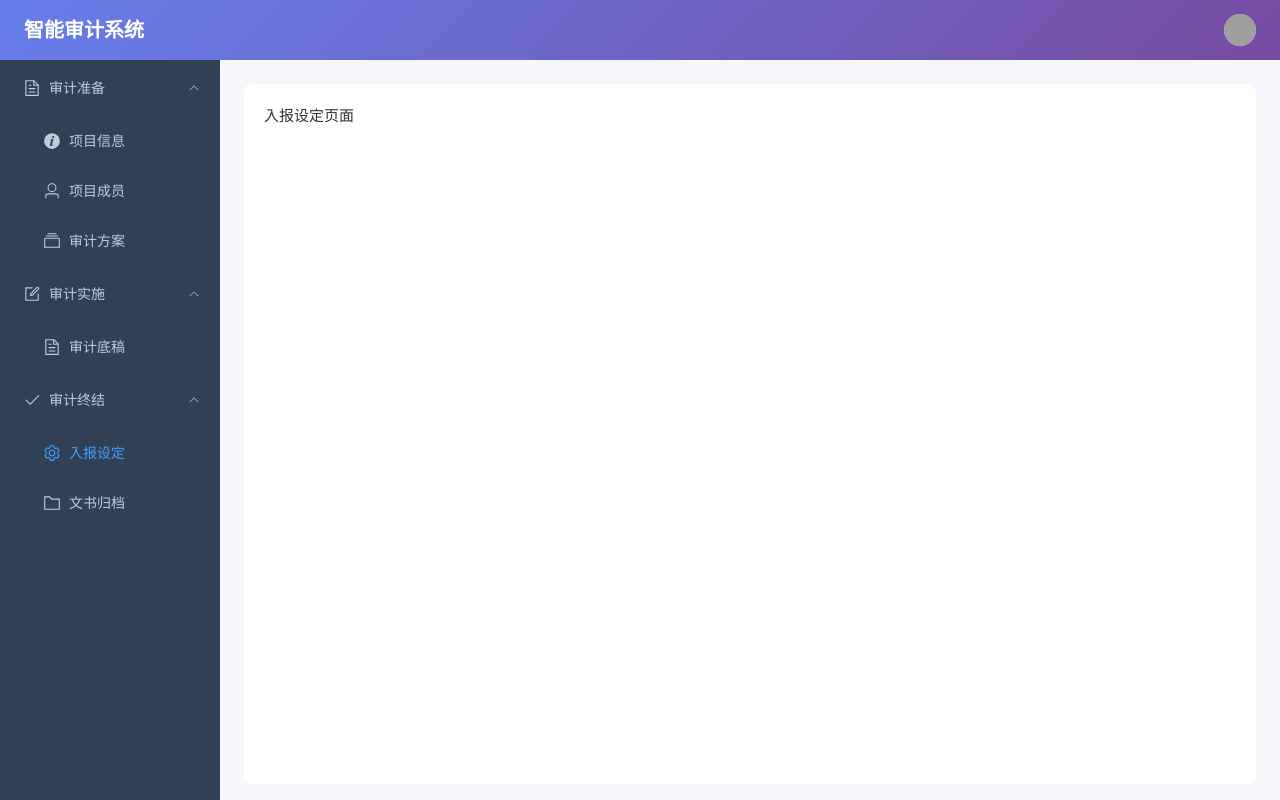
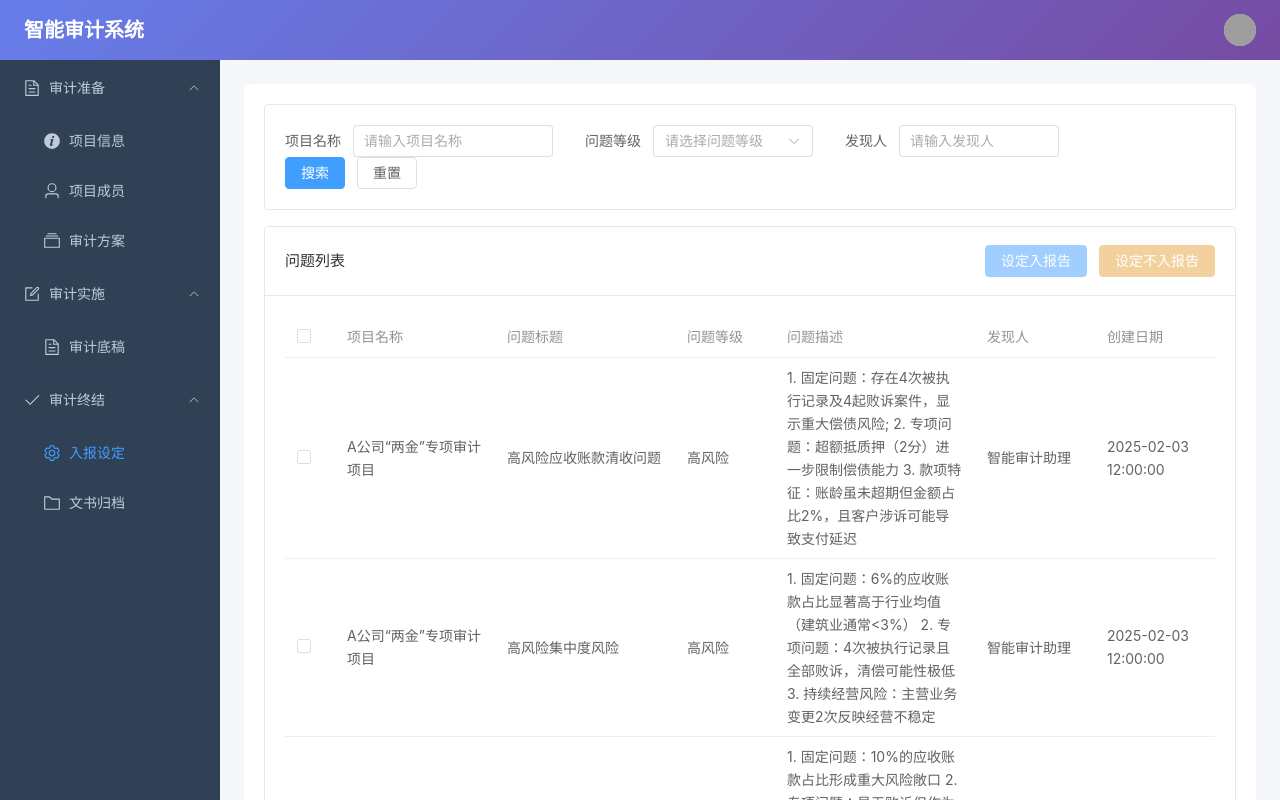
Before and after one commit to kongp3/ap_demo, a Vue app in the folder vue/: page /report-setting in a window 1280 px wide. Built offline with nearby package versions, Linux system fonts and the light colour scheme; grey boxes are pictures that could not be loaded.

Commit message:
增加静态页面

```diff
--- a/vue/src/views/AuditDraft/mock.js
+++ b/vue/src/views/AuditDraft/mock.js
@@ -19,6 +19,7 @@ export const draftList = [{
             filesize: 111024,
             upload_time: "2025-02-03 12:00:00"
         }],
+        isReport: true, //是否入报告
         finder: "智能审计助理"// 问题发现人
     },{
         customer_name: "沈阳城市公用集团煤炭有限公司",
@@ -31,6 +32,7 @@ export const draftList = [{
             filesize: 111024,
             upload_time: "2025-02-03 12:00:00"
         }],
+        isReport: false, //是否入报告
         finder: "智能审计助理"// 问题发现人
     },{
         customer_name: "众泰汽车股份有限公司",
@@ -43,6 +45,7 @@ export const draftList = [{
             filesize: 111024,
             upload_time: "2025-02-03 12:00:00"
         }],
+        isReport: true, //是否入报告
         finder: "智能审计助理"// 问题发现人
     }]
 },{
@@ -66,6 +69,7 @@ export const draftList = [{
             filesize: 111024,
             upload_time: "2025-02-03 12:00:00"
         }],
+        isReport: true, //是否入报告
         finder: "智能审计助理"// 问题发现人
     },{
         customer_name: "沈阳城市公用集团煤炭有限公司",
@@ -78,6 +82,7 @@ export const draftList = [{
             filesize: 111024,
             upload_time: "2025-02-03 12:00:00"
         }],
+        isReport: false, //是否入报告
         finder: "智能审计助理"// 问题发现人
     },{
         customer_name: "众泰汽车股份有限公司",
@@ -90,6 +95,7 @@ export const draftList = [{
             filesize: 111024,
             upload_time: "2025-02-03 12:00:00"
         }],
+        isReport: false, //是否入报告
         finder: "智能审计助理"// 问题发现人
     }]
 },{
@@ -113,6 +119,7 @@ export const draftList = [{
             filesize: 111024,
             upload_time: "2025-02-03 12:00:00"
         }],
+        isReport: false, //是否入报告
         finder: "智能审计助理"// 问题发现人
     },{
         customer_name: "沈阳城市公用集团煤炭有限公司",
@@ -125,6 +132,7 @@ export const draftList = [{
             filesize: 111024,
             upload_time: "2025-02-03 12:00:00"
         }],
+        isReport: true, //是否入报告
         finder: "智能审计助理"// 问题发现人
     },{
         customer_name: "众泰汽车股份有限公司",
@@ -137,6 +145,7 @@ export const draftList = [{
             filesize: 111024,
             upload_time: "2025-02-03 12:00:00"
         }],
+        isReport: true, //是否入报告
         finder: "智能审计助理"// 问题发现人
     }]
 }];
--- a/vue/src/views/ReportSetting/index.vue
+++ b/vue/src/views/ReportSetting/index.vue
@@ -1,7 +1,155 @@
 <template>
-  <div>入报设定页面</div>
+  <div class="report-setting">
+    <el-card class="search-card" shadow="never">
+      <el-form class="search-form" :model="searchForm" inline>
+        <el-form-item label="项目名称">
+          <el-input v-model="searchForm.project_name" placeholder="请输入项目名称" clearable style="width: 200px" />
+        </el-form-item>
+        <el-form-item label="问题等级">
+          <el-select v-model="searchForm.level" placeholder="请选择问题等级" clearable style="width: 160px">
+            <el-option label="高风险" value="高风险" />
+            <el-option label="中风险" value="中风险" />
+            <el-option label="低风险" value="低风险" />
+          </el-select>
+        </el-form-item>
+        <el-form-item label="发现人">
+          <el-input v-model="searchForm.finder" placeholder="请输入发现人" clearable style="width: 160px" />
+        </el-form-item>
+        <el-form-item>
+          <el-button type="primary" @click="handleSearch">搜索</el-button>
+          <el-button @click="handleReset">重置</el-button>
+        </el-form-item>
+      </el-form>
+    </el-card>
+    <el-card class="list-card" shadow="never">
+      <template #header>
+        <div class="card-header">
+          <span>问题列表</span>
+          <div>
+            <el-button type="primary" @click="setReport(true)" :disabled="!multipleSelection.length">设定入报告</el-button>
+            <el-button type="warning" @click="setReport(false)" :disabled="!multipleSelection.length">设定不入报告</el-button>
+          </div>
+        </div>
+      </template>
+      <el-table
+        :data="pagedData"
+        style="width: 100%"
+        v-loading="loading"
+        @selection-change="handleSelectionChange"
+      >
+        <el-table-column type="selection" width="50" />
+        <el-table-column prop="project_name" label="项目名称" min-width="160" />
+        <el-table-column prop="issue_title" label="问题标题" min-width="180" />
+        <el-table-column prop="level" label="问题等级" width="100" />
+        <el-table-column prop="issue_desc" label="问题描述" min-width="200" />
+        <el-table-column prop="finder" label="发现人" width="120" />
+        <el-table-column prop="create_time" label="创建日期" width="160" />
+        <el-table-column label="是否设定入报告" width="140">
+          <template #default="scope">
+            <el-switch v-model="scope.row.isReport" active-text="入报告" inactive-text="否" />
+          </template>
+        </el-table-column>
+      </el-table>
+      <div style="margin-top: 16px; text-align: right; display: flex; justify-content: flex-end;">
+        <el-pagination
+          background
+          layout="prev, pager, next"
+          :total="filteredData.length"
+          :page-size="pageSize"
+          :current-page="currentPage"
+          @current-change="handlePageChange"
+        />
+      </div>
+    </el-card>
+  </div>
 </template>
 
 <script setup>
-// 可在此添加页面逻辑
+import { ref, computed } from 'vue'
+import { ElMessage } from 'element-plus'
+import { draftList } from '../AuditDraft/mock.js'
+
+// 扁平化所有底稿的customers为问题列表
+const allIssues = []
+draftList.forEach(draft => {
+  (draft.customers || []).forEach((c, idx) => {
+    allIssues.push({
+      project_name: draft.project_name || '',
+      issue_code: draft.draft_code + '-' + (idx + 1),
+      issue_title: c.issue_title,
+      level: c.level,
+      issue_desc: c.issue_desc,
+      finder: c.finder || '未知',
+      create_time: draft.create_time,
+      isReport: c.isReport || false
+    })
+  })
+})
+
+const loading = ref(false)
+const tableData = ref([...allIssues])
+const searchForm = ref({ project_name: '', level: '', finder: '' })
+const currentPage = ref(1)
+const pageSize = ref(10)
+const multipleSelection = ref([])
+
+const filteredData = computed(() => {
+  let data = tableData.value
+  if (searchForm.value.project_name) {
+    data = data.filter(item => item.project_name && item.project_name.includes(searchForm.value.project_name))
+  }
+  if (searchForm.value.level) {
+    data = data.filter(item => item.level === searchForm.value.level)
+  }
+  if (searchForm.value.finder) {
+    data = data.filter(item => item.finder && item.finder.includes(searchForm.value.finder))
+  }
+  return data
+})
+const pagedData = computed(() => {
+  const start = (currentPage.value - 1) * pageSize.value
+  return filteredData.value.slice(start, start + pageSize.value)
+})
+
+function handleSelectionChange(val) {
+  multipleSelection.value = val
+}
+function setReport(flag) {
+  multipleSelection.value.forEach(row => {
+    row.isReport = flag
+  })
+  ElMessage.success(flag ? '已设定为入报告' : '已设定为不入报告')
+}
+function handlePageChange(page) {
+  currentPage.value = page
+}
+function handleSearch() {
+  currentPage.value = 1
+}
+function handleReset() {
+  searchForm.value.project_name = ''
+  searchForm.value.level = ''
+  searchForm.value.finder = ''
+  currentPage.value = 1
+}
 </script>
+
+<style scoped>
+.report-setting {
+  padding: 0;
+}
+.search-card {
+  margin-bottom: 16px;
+}
+.search-form .el-form-item{
+    margin-bottom: 0;
+  }
+.list-card {
+  margin-bottom: 16px;
+}
+.card-header {
+  display: flex;
+  justify-content: space-between;
+  align-items: center;
+}
+</style>
```
